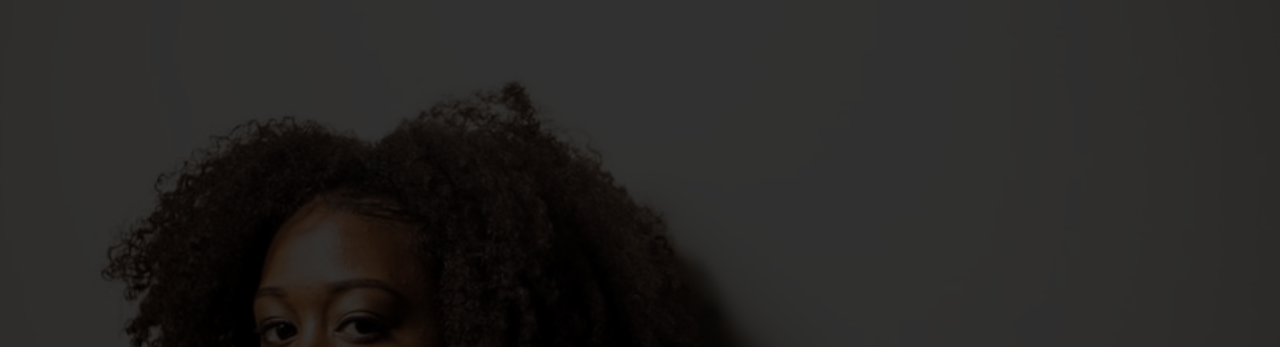
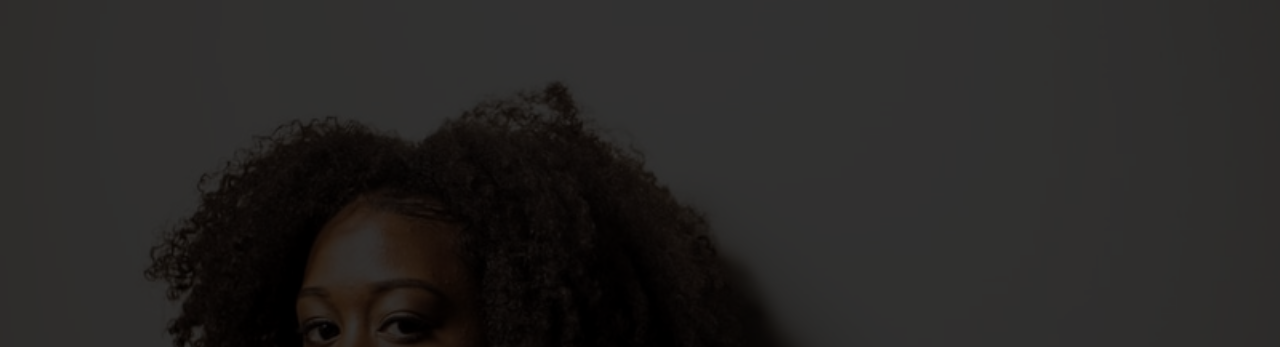
Before and after one commit to talita-santos/projeto-final-reprograma, a plain HTML site: page index.html in a window 1280 px wide. Shown: the top 347 px of the page. Drawn offline with nearby package versions, Linux system fonts and the light colour scheme.

Commit message:
ultima versão

```diff
--- a/css/style.css
+++ b/css/style.css
@@ -88,6 +88,7 @@ h1, h2, h3, h4, h5, h6 {
   height: 100vh;
   background: url(../img/minapreta1.jpg) top center;
   background-size: cover;
+  background-position-x: 20%;
 }
 
 
@@ -97,12 +98,12 @@ h1, h2, h3, h4, h5, h6 {
   }
 }
 
-@media (max-width: 320px) {
+/* @media (max-width: 320px) {
   #hero img {
 
     background: url(../img/minapreta1.jpg) right;
   }
-}
+} */
 
 #hero .hero-logo {
   margin: 20px;
```
